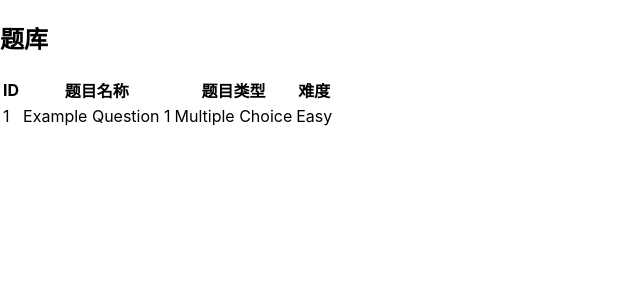
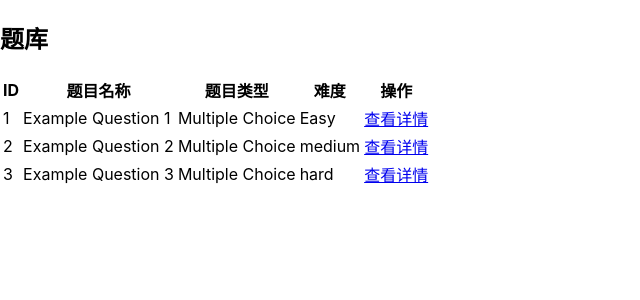
Before and after one commit to yuanyuanyuan/Interview-Questions-Bank-Demo, a React (Create React App) app: page / in a window 1280 px wide. Shown: the top 300 px of the page, without its empty margins (0-640 px from the left). Built offline with nearby package versions, Linux system fonts and the light colour scheme.

Commit message:
feat: Implement navigation to question detail page

```diff
--- a/src/components/QuestionBank.tsx
+++ b/src/components/QuestionBank.tsx
@@ -1,5 +1,7 @@
 // src/components/QuestionBank.tsx
 import React, { useState, useEffect } from 'react';
+import { Link } from 'react-router-dom';
+
 import { Question } from '../types';
 
 const QuestionBank: React.FC = () => {
@@ -10,6 +12,18 @@ const QuestionBank: React.FC = () => {
       title: 'Example Question 1',
       type: 'Multiple Choice',
       difficulty: 'Easy'
+    },
+    {
+      id: 2,
+      title: 'Example Question 2',
+      type: 'Multiple Choice',
+      difficulty: 'medium'
+    },
+    {
+      id: 3,
+      title: 'Example Question 3',
+      type: 'Multiple Choice',
+      difficulty: 'hard'
     }
     // 添加更多题目...
   ]);
@@ -24,6 +38,7 @@ const QuestionBank: React.FC = () => {
             <th>题目名称</th>
             <th>题目类型</th>
             <th>难度</th>
+            <th>操作</th> {/* 添加操作列，用于查看详情 */}
           </tr>
         </thead>
         <tbody>
@@ -33,6 +48,10 @@ const QuestionBank: React.FC = () => {
               <td>{question.title}</td>
               <td>{question.type}</td>
               <td>{question.difficulty}</td>
+              <td>
+                <Link to={`/question/${question.id}`}>查看详情</Link>{' '}
+                {/* 使用Link组件跳转到详情页面 */}
+              </td>
             </tr>
           ))}
         </tbody>
```
